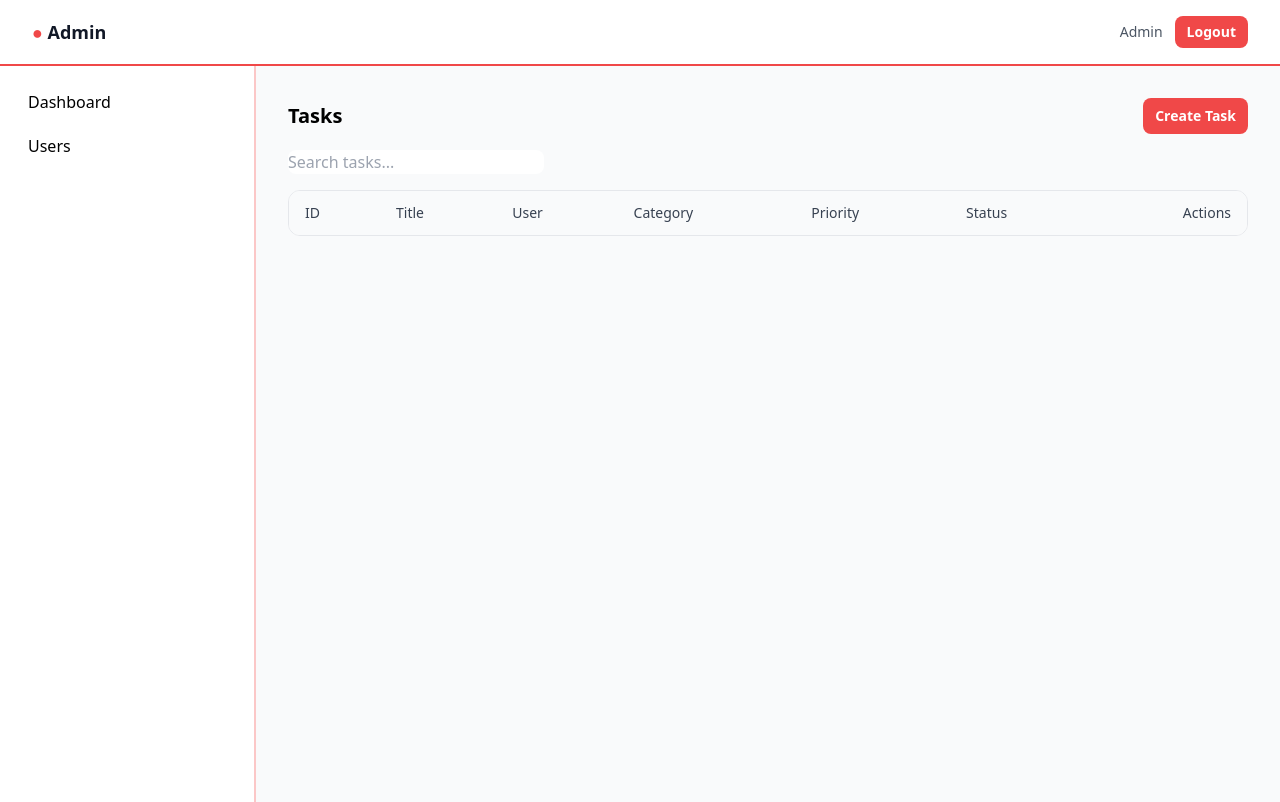
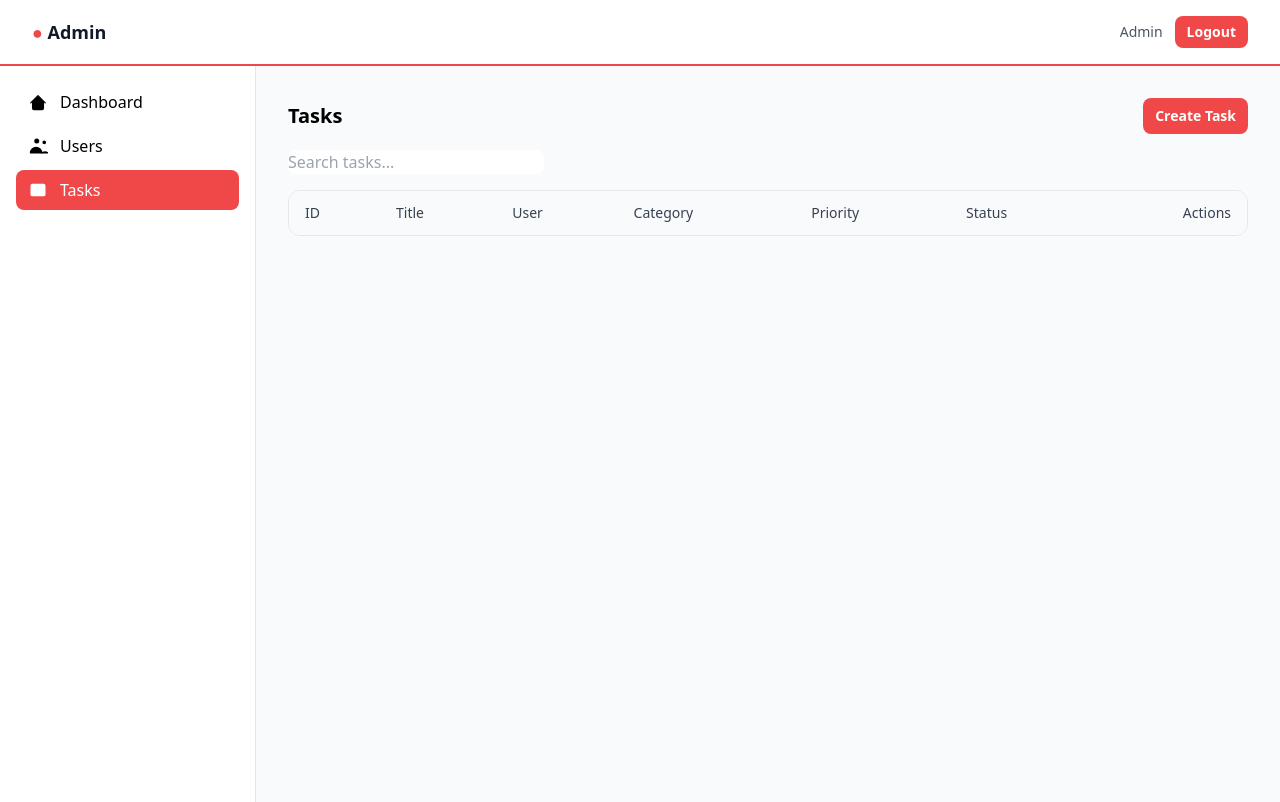
Before and after one commit to leogeeks/veryapp, a Laravel app: page /admin/tasks in a window 1280 px wide. Run offline with Laravel 12, Linux system fonts and the light colour scheme; a user stored in the database is signed in; data comes from the database, SQL or seed files in the repository; data that the repository does not hold is empty; some libraries are stand-ins or nearby versions.

Commit message:
Enhance admin tasks UI with icons, styling, and active state indicators
Co-authored-by: ali.raza <ali.raza@geeksroot.com>

```diff
--- a/laravel-api/resources/views/admin/layout.blade.php
+++ b/laravel-api/resources/views/admin/layout.blade.php
@@ -41,17 +41,37 @@
       </div>
     </nav>
     <div class="flex">
-      <aside class="w-64 bg-white border-r-2 border-primary/30 hidden md:block min-h-[calc(100vh-4rem)]">
+      <aside class="w-64 bg-white border-r border-gray-200 hidden md:block min-h-[calc(100vh-4rem)]">
         <nav class="p-4 space-y-1">
-          <a href="/admin/dashboard" class="block px-3 py-2 rounded-lg hover:bg-primary/10 hover:text-primary">Dashboard</a>
-          <a href="/admin/users" class="block px-3 py-2 rounded-lg hover:bg-primary/10 hover:text-primary">Users</a>
+          <a href="/admin/dashboard" class="flex items-center gap-3 px-3 py-2 rounded-lg hover:bg-primary/10 hover:text-primary {{ request()->is('admin/dashboard') ? 'bg-primary text-white hover:text-white' : '' }}">
+            <svg xmlns="http://www.w3.org/2000/svg" viewBox="0 0 24 24" fill="currentColor" class="w-5 h-5"><path d="M11.47 3.84a.75.75 0 0 1 1.06 0l8.69 8.69a.75.75 0 1 1-1.06 1.06l-.91-.91V19.5A2.25 2.25 0 0 1 17 21.75H7A2.25 2.25 0 0 1 4.75 19.5v-6.82l-.91.91a.75.75 0 0 1-1.06-1.06l8.69-8.69Z"/></svg>
+            <span>Dashboard</span>
+          </a>
+          <a href="/admin/users" class="flex items-center gap-3 px-3 py-2 rounded-lg hover:bg-primary/10 hover:text-primary {{ request()->is('admin/users*') ? 'bg-primary text-white hover:text-white' : '' }}">
+            <svg xmlns="http://www.w3.org/2000/svg" viewBox="0 0 24 24" fill="currentColor" class="w-5 h-5"><path d="M7.5 6a3 3 0 1 1 6 0 3 3 0 0 1-6 0ZM2.25 20.25a7.5 7.5 0 1 1 15 0v.75H2.25v-.75Z"/><path d="M17.25 7.5a2.25 2.25 0 1 1 4.5 0 2.25 2.25 0 0 1-4.5 0ZM15.75 21v-.75a6 6 0 0 1 9 0V21h-9Z"/></svg>
+            <span>Users</span>
+          </a>
+          <a href="/admin/tasks" class="flex items-center gap-3 px-3 py-2 rounded-lg hover:bg-primary/10 hover:text-primary {{ request()->is('admin/tasks*') ? 'bg-primary text-white hover:text-white' : '' }}">
+            <svg xmlns="http://www.w3.org/2000/svg" viewBox="0 0 24 24" fill="currentColor" class="w-5 h-5"><path d="M9 12.75 11.25 15l3.75-4.5M21 6.75A2.25 2.25 0 0 0 18.75 4.5H5.25A2.25 2.25 0 0 0 3 6.75v10.5A2.25 2.25 0 0 0 5.25 19.5h13.5A2.25 2.25 0 0 0 21 17.25V6.75Z"/></svg>
+            <span>Tasks</span>
+          </a>
         </nav>
       </aside>
       <div class="md:hidden" x-show="sidebarOpen" @click.away="sidebarOpen=false">
-        <aside class="w-64 bg-white border-r-2 border-primary/30 fixed top-16 bottom-0">
+        <aside class="w-64 bg-white border-r border-gray-200 fixed top-16 bottom-0">
           <nav class="p-4 space-y-1">
-            <a href="/admin/dashboard" class="block px-3 py-2 rounded-lg hover:bg-primary/10 hover:text-primary">Dashboard</a>
-            <a href="/admin/users" class="block px-3 py-2 rounded-lg hover:bg-primary/10 hover:text-primary">Users</a>
+            <a href="/admin/dashboard" class="flex items-center gap-3 px-3 py-2 rounded-lg hover:bg-primary/10 hover:text-primary {{ request()->is('admin/dashboard') ? 'bg-primary text-white hover:text-white' : '' }}">
+              <svg xmlns="http://www.w3.org/2000/svg" viewBox="0 0 24 24" fill="currentColor" class="w-5 h-5"><path d="M11.47 3.84a.75.75 0 0 1 1.06 0l8.69 8.69a.75.75 0 1 1-1.06 1.06l-.91-.91V19.5A2.25 2.25 0 0 1 17 21.75H7A2.25 2.25 0 0 1 4.75 19.5v-6.82l-.91.91a.75.75 0 0 1-1.06-1.06l8.69-8.69Z"/></svg>
+              <span>Dashboard</span>
+            </a>
+            <a href="/admin/users" class="flex items-center gap-3 px-3 py-2 rounded-lg hover:bg-primary/10 hover:text-primary {{ request()->is('admin/users*') ? 'bg-primary text-white hover:text-white' : '' }}">
+              <svg xmlns="http://www.w3.org/2000/svg" viewBox="0 0 24 24" fill="currentColor" class="w-5 h-5"><path d="M7.5 6a3 3 0 1 1 6 0 3 3 0 0 1-6 0ZM2.25 20.25a7.5 7.5 0 1 1 15 0v.75H2.25v-.75Z"/><path d="M17.25 7.5a2.25 2.25 0 1 1 4.5 0 2.25 2.25 0 0 1-4.5 0ZM15.75 21v-.75a6 6 0 0 1 9 0V21h-9Z"/></svg>
+              <span>Users</span>
+            </a>
+            <a href="/admin/tasks" class="flex items-center gap-3 px-3 py-2 rounded-lg hover:bg-primary/10 hover:text-primary {{ request()->is('admin/tasks*') ? 'bg-primary text-white hover:text-white' : '' }}">
+              <svg xmlns="http://www.w3.org/2000/svg" viewBox="0 0 24 24" fill="currentColor" class="w-5 h-5"><path d="M9 12.75 11.25 15l3.75-4.5M21 6.75A2.25 2.25 0 0 0 18.75 4.5H5.25A2.25 2.25 0 0 0 3 6.75v10.5A2.25 2.25 0 0 0 5.25 19.5h13.5A2.25 2.25 0 0 0 21 17.25V6.75Z"/></svg>
+              <span>Tasks</span>
+            </a>
           </nav>
         </aside>
       </div>
--- a/laravel-api/resources/views/admin/tasks/index.blade.php
+++ b/laravel-api/resources/views/admin/tasks/index.blade.php
@@ -31,17 +31,26 @@
           <td class="px-4 py-3">{{ $task->priority }}</td>
           <td class="px-4 py-3">{!! $task->is_completed ? '<span class="text-green-600">Completed</span>' : '<span class="text-gray-600">Open</span>' !!}</td>
           <td class="px-4 py-3 text-right">
-            <a href="/admin/tasks/{{ $task->id }}/edit" class="text-primary hover:underline mr-3">Edit</a>
+            <a href="/admin/tasks/{{ $task->id }}/edit" class="inline-flex items-center gap-2 px-3 py-1.5 bg-primary text-white rounded-md hover:bg-red-600">
+              <svg xmlns="http://www.w3.org/2000/svg" viewBox="0 0 24 24" fill="currentColor" class="w-4 h-4"><path d="M16.862 3.487a1.5 1.5 0 0 1 2.121 0l1.53 1.53a1.5 1.5 0 0 1 0 2.12l-9.9 9.9a1.5 1.5 0 0 1-.53.35l-4.24 1.41a.75.75 0 0 1-.948-.948l1.41-4.24a1.5 1.5 0 0 1 .35-.53l9.9-9.9Z"/></svg>
+              Edit
+            </a>
             @if(!$task->is_completed)
             <form action="/admin/tasks/{{ $task->id }}/complete" method="POST" class="inline">
               @csrf
-              <button class="text-primary hover:underline" type="submit">Mark Complete</button>
+              <button class="inline-flex items-center gap-2 px-3 py-1.5 bg-green-500 text-white rounded-md hover:bg-green-600" type="submit">
+                <svg xmlns="http://www.w3.org/2000/svg" viewBox="0 0 24 24" fill="currentColor" class="w-4 h-4"><path d="M9 12.75 11.25 15l3.75-4.5"/><path d="M21 6.75A2.25 2.25 0 0 0 18.75 4.5H5.25A2.25 2.25 0 0 0 3 6.75v10.5A2.25 2.25 0 0 0 5.25 19.5h13.5A2.25 2.25 0 0 0 21 17.25V6.75Z"/></svg>
+                Complete
+              </button>
             </form>
             @endif
             <form action="/admin/tasks/{{ $task->id }}" method="POST" class="inline" onsubmit="return confirm('Delete task?')">
               @csrf
               @method('DELETE')
-              <button class="text-red-600 hover:underline ml-2" type="submit">Delete</button>
+              <button class="inline-flex items-center gap-2 px-3 py-1.5 bg-gray-200 text-gray-700 rounded-md hover:bg-gray-300" type="submit">
+                <svg xmlns="http://www.w3.org/2000/svg" viewBox="0 0 24 24" fill="currentColor" class="w-4 h-4"><path d="M9 3.75h6a.75.75 0 0 1 .75.75V6h3a.75.75 0 0 1 0 1.5h-.71l-1.1 12.02A2.25 2.25 0 0 1 14.69 21H9.31a2.25 2.25 0 0 1-2.25-2.48L5.96 7.5H5.25A.75.75 0 0 1 5.25 6h3V4.5a.75.75 0 0 1 .75-.75Z"/></svg>
+                Delete
+              </button>
             </form>
           </td>
         </tr>
```
Also changed, not shown: laravel-api/resources/views/admin/tasks/create.blade.php (+6 -6 lines), laravel-api/resources/views/admin/tasks/edit.blade.php (+6 -6 lines).
